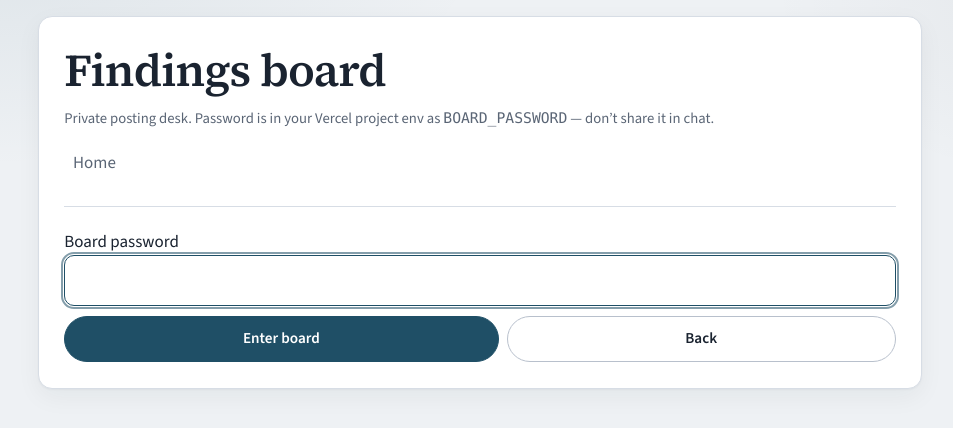
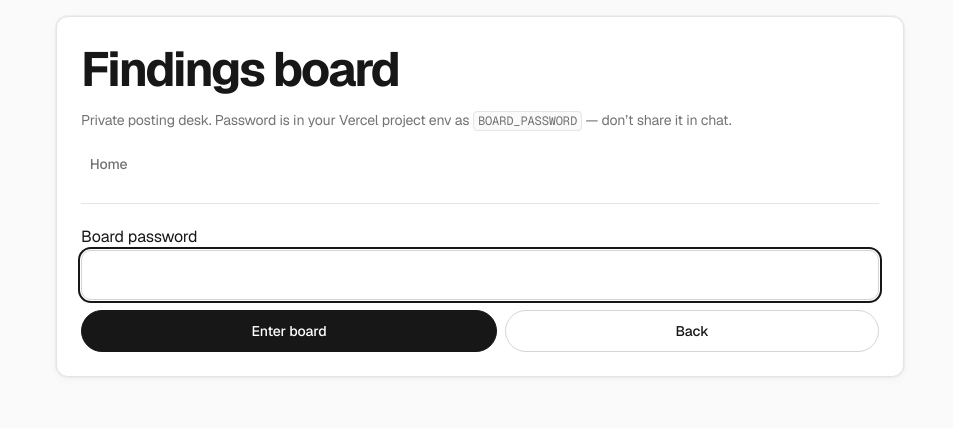
Before and after one commit to Darth-Hidious/findings-board, a Next.js app: page /board/login in a window 1280 px wide. Shown: the top 428 px of the page, without its empty margins (160-1113 px from the left). Built offline with nearby package versions, Linux system fonts and the light colour scheme; no server answers.

Commit message:
Switch to Geist and Next.js-style app UI
Google Sans is not publicly licensed; use Geist (Next/Vercel default)
across headings and body with a cleaner zinc app shell.

```diff
--- a/package.json
+++ b/package.json
@@ -9,6 +9,7 @@
     "lint": "eslint"
   },
   "dependencies": {
+    "geist": "^1.7.2",
     "next": "16.2.11",
     "react": "19.2.4",
     "react-dom": "19.2.4",
--- a/src/app/globals.css
+++ b/src/app/globals.css
@@ -1,30 +1,31 @@
 @import "tailwindcss";
 
 :root {
-  --bg: #eef1f4;
+  --bg: #fafafa;
   --paper: #ffffff;
-  --ink: #1a2330;
-  --muted: #5a6575;
-  --line: #d7dde5;
-  --line-strong: #b8c0cc;
-  --accent: #1f4f66;
-  --accent-soft: #e7f0f4;
-  --link: #1f4f66;
-  --link-visited: #3a5f72;
-  --warn: #8b2e2e;
-  --shadow: 0 1px 2px rgba(26, 35, 48, 0.04), 0 8px 24px rgba(26, 35, 48, 0.05);
-  --radius: 10px;
-  --pad: max(1.1rem, env(safe-area-inset-left));
-  --pad-r: max(1.1rem, env(safe-area-inset-right));
-  --pad-b: max(1.75rem, env(safe-area-inset-bottom));
-  --font-display: var(--font-source-serif), "Source Serif 4", Georgia, serif;
-  --font-body: var(--font-source-sans), "Source Sans 3", "Segoe UI", sans-serif;
+  --ink: #171717;
+  --muted: #737373;
+  --line: #e5e5e5;
+  --line-strong: #d4d4d4;
+  --accent: #171717;
+  --accent-soft: #f5f5f5;
+  --link: #171717;
+  --link-visited: #404040;
+  --warn: #b91c1c;
+  --shadow: 0 0 0 1px rgba(0, 0, 0, 0.04), 0 2px 8px rgba(0, 0, 0, 0.04);
+  --radius: 12px;
+  --pad: max(1rem, env(safe-area-inset-left));
+  --pad-r: max(1rem, env(safe-area-inset-right));
+  --pad-b: max(1.5rem, env(safe-area-inset-bottom));
+  --font-sans: var(--font-geist-sans), ui-sans-serif, system-ui, sans-serif;
+  --font-mono: var(--font-geist-mono), ui-monospace, monospace;
 }
 
 @theme inline {
   --color-background: var(--bg);
   --color-foreground: var(--ink);
-  --font-sans: var(--font-body);
+  --font-sans: var(--font-geist-sans), ui-sans-serif, system-ui, sans-serif;
+  --font-mono: var(--font-geist-mono), ui-monospace, monospace;
 }
 
 * {
@@ -34,7 +35,6 @@
 html {
   background: var(--bg);
   -webkit-text-size-adjust: 100%;
-  text-size-adjust: 100%;
   scroll-behavior: smooth;
 }
 
@@ -42,67 +42,61 @@ body {
   margin: 0;
   min-height: 100%;
   color: var(--ink);
-  font-family: var(--font-body);
-  font-size: 17px;
-  line-height: 1.55;
+  font-family: var(--font-sans);
+  font-size: 16px;
+  line-height: 1.6;
+  letter-spacing: -0.011em;
   overflow-x: hidden;
-  background:
-    radial-gradient(900px 420px at 12% -8%, rgba(31, 79, 102, 0.08), transparent 55%),
-    radial-gradient(700px 380px at 100% 0%, rgba(26, 35, 48, 0.05), transparent 50%),
-    var(--bg);
+  background: var(--bg);
 }
 
 a {
   color: var(--link);
   overflow-wrap: anywhere;
-  word-break: break-word;
-  text-underline-offset: 0.15em;
-}
-
-a:visited {
-  color: var(--link-visited);
+  text-underline-offset: 0.18em;
 }
 
 a:hover {
-  color: #163b4d;
+  opacity: 0.72;
 }
 
 h1,
 h2,
 h3 {
-  font-family: var(--font-display);
+  font-family: var(--font-sans);
   font-weight: 600;
   line-height: 1.2;
-  letter-spacing: -0.02em;
+  letter-spacing: -0.035em;
   overflow-wrap: anywhere;
   color: var(--ink);
+  margin: 0;
 }
 
 h1 {
-  font-size: clamp(2rem, 6vw, 2.85rem);
-  margin: 0 0 0.4rem;
+  font-size: clamp(2.1rem, 6vw, 3rem);
+  font-weight: 650;
+  letter-spacing: -0.045em;
 }
 
 h2 {
-  font-size: clamp(1.35rem, 3.5vw, 1.6rem);
-  margin: 0 0 0.65rem;
+  font-size: clamp(1.25rem, 3vw, 1.5rem);
 }
 
 h3 {
-  font-size: 1.12rem;
-  margin: 0 0 0.35rem;
+  font-size: 1.05rem;
+  letter-spacing: -0.025em;
 }
 
 p,
 ul,
 ol {
-  margin: 0.6rem 0;
+  margin: 0.65rem 0;
   overflow-wrap: anywhere;
 }
 
 ul,
 ol {
-  padding-left: 1.2rem;
+  padding-left: 1.15rem;
 }
 
 button,
@@ -114,24 +108,24 @@ select {
 }
 
 .shell {
-  width: min(920px, 100%);
+  width: min(880px, 100%);
   margin: 0 auto;
-  padding: 0.85rem var(--pad) var(--pad-b) var(--pad-r);
+  padding: 1.25rem var(--pad) var(--pad-b) var(--pad-r);
 }
 
 .topbar {
   position: sticky;
   top: 0;
   z-index: 40;
-  backdrop-filter: blur(10px);
-  background: rgba(238, 241, 244, 0.86);
-  border-bottom: 1px solid rgba(215, 221, 229, 0.9);
+  border-bottom: 1px solid var(--line);
+  background: rgba(250, 250, 250, 0.85);
+  backdrop-filter: saturate(180%) blur(12px);
 }
 
 .topbar-inner {
-  width: min(920px, 100%);
+  width: min(880px, 100%);
   margin: 0 auto;
-  padding: 0.7rem var(--pad);
+  padding: 0.75rem var(--pad);
   display: flex;
   align-items: center;
   justify-content: space-between;
@@ -139,12 +133,11 @@ select {
 }
 
 .brand {
-  font-family: var(--font-display);
   font-weight: 600;
-  font-size: 1.05rem;
+  font-size: 0.95rem;
+  letter-spacing: -0.03em;
   color: var(--ink);
   text-decoration: none;
-  letter-spacing: -0.02em;
 }
 
 .brand:visited {
@@ -154,84 +147,90 @@ select {
 .top-nav {
   display: flex;
   flex-wrap: wrap;
-  gap: 0.15rem;
+  gap: 0.1rem;
   justify-content: flex-end;
 }
 
 .top-nav a {
   text-decoration: none;
   color: var(--muted);
-  font-size: 0.92rem;
-  min-height: 2.5rem;
+  font-size: 0.875rem;
+  font-weight: 500;
+  min-height: 2.4rem;
   display: inline-flex;
   align-items: center;
-  padding: 0.35rem 0.55rem;
-  border-radius: 999px;
+  padding: 0.35rem 0.6rem;
+  border-radius: 8px;
 }
 
 .top-nav a:hover {
   color: var(--ink);
-  background: rgba(255, 255, 255, 0.7);
+  background: var(--accent-soft);
+  opacity: 1;
 }
 
 .panel {
   background: var(--paper);
   border: 1px solid var(--line);
-  border-radius: calc(var(--radius) + 4px);
+  border-radius: var(--radius);
   box-shadow: var(--shadow);
-  padding: clamp(1.25rem, 3vw, 2.1rem);
+  padding: clamp(1.35rem, 3.5vw, 2rem);
   margin-top: 1rem;
 }
 
 .hero {
-  padding-top: 0.4rem;
+  padding-top: 1.4rem;
+  padding-bottom: 1.5rem;
 }
 
 .eyebrow {
-  display: inline-block;
-  font-size: 0.78rem;
-  letter-spacing: 0.08em;
-  text-transform: uppercase;
-  color: var(--accent);
-  font-weight: 600;
-  margin-bottom: 0.7rem;
+  display: inline-flex;
+  align-items: center;
+  gap: 0.4rem;
+  font-size: 0.8rem;
+  font-weight: 500;
+  color: var(--muted);
+  margin-bottom: 0.85rem;
+  font-family: var(--font-mono);
+  letter-spacing: -0.02em;
 }
 
 .lede {
-  font-size: clamp(1.05rem, 2.4vw, 1.2rem);
+  font-size: clamp(1.02rem, 2.2vw, 1.125rem);
   color: var(--muted);
-  max-width: 38rem;
-  margin: 0.4rem 0 0;
+  max-width: 36rem;
+  margin: 0.75rem 0 0;
+  line-height: 1.55;
 }
 
 .hero-actions {
   display: flex;
   flex-wrap: wrap;
-  gap: 0.55rem;
-  margin-top: 1.35rem;
+  gap: 0.5rem;
+  margin-top: 1.5rem;
 }
 
 .section {
-  margin-top: 2.4rem;
-  padding-top: 0.2rem;
+  margin-top: 1rem;
 }
 
 .section-head {
   display: flex;
   flex-direction: column;
-  gap: 0.25rem;
-  margin-bottom: 1rem;
+  gap: 0.3rem;
+  margin-bottom: 1.1rem;
 }
 
 .section-head p {
   margin: 0;
   color: var(--muted);
+  font-size: 0.95rem;
 }
 
 .impact-grid {
   display: grid;
   grid-template-columns: 1fr;
-  gap: 0.75rem;
+  gap: 0.65rem;
   margin: 0;
   padding: 0;
   list-style: none;
@@ -245,34 +244,32 @@ select {
 
 .impact-item {
   border: 1px solid var(--line);
-  border-radius: var(--radius);
-  padding: 0.9rem 1rem;
-  background: linear-gradient(180deg, #fff, #f8fafb);
+  border-radius: 10px;
+  padding: 0.95rem 1rem;
+  background: var(--bg);
 }
 
 .impact-item strong {
   display: block;
-  font-family: var(--font-display);
-  font-size: 1.15rem;
-  margin-bottom: 0.15rem;
+  font-size: 0.98rem;
+  font-weight: 600;
+  letter-spacing: -0.02em;
+  margin-bottom: 0.2rem;
 }
 
 .impact-item span {
   color: var(--muted);
-  font-size: 0.95rem;
+  font-size: 0.88rem;
 }
 
 .work-list {
   list-style: none;
   padding: 0;
   margin: 0;
-  display: flex;
-  flex-direction: column;
-  gap: 0;
 }
 
 .work-list > li {
-  padding: 1.15rem 0;
+  padding: 1.2rem 0;
   border-top: 1px solid var(--line);
 }
 
@@ -282,26 +279,29 @@ select {
 
 .work-meta {
   color: var(--muted);
-  font-size: 0.9rem;
-  margin: 0.15rem 0 0.45rem;
+  font-size: 0.85rem;
+  margin: 0.25rem 0 0.5rem;
+  font-family: var(--font-mono);
+  letter-spacing: -0.02em;
 }
 
 .pill-row {
   display: flex;
   flex-wrap: wrap;
   gap: 0.4rem;
-  margin-top: 0.85rem;
+  margin-top: 1.15rem;
 }
 
 .pill {
   display: inline-flex;
   align-items: center;
-  padding: 0.28rem 0.65rem;
+  padding: 0.3rem 0.65rem;
   border-radius: 999px;
-  background: var(--accent-soft);
-  color: var(--accent);
-  font-size: 0.82rem;
-  font-weight: 600;
+  background: var(--bg);
+  border: 1px solid var(--line);
+  color: var(--muted);
+  font-size: 0.78rem;
+  font-weight: 500;
 }
 
 .muted {
@@ -310,7 +310,7 @@ select {
 
 .meta {
   color: var(--muted);
-  font-size: 0.92rem;
+  font-size: 0.88rem;
 }
 
 .btn {
@@ -318,17 +318,18 @@ select {
   align-items: center;
   justify-content: center;
   margin: 0;
-  padding: 0.65rem 1rem;
-  min-height: 2.75rem;
+  padding: 0.55rem 0.95rem;
+  min-height: 2.5rem;
   border: 1px solid var(--line-strong);
   background: #fff;
   color: var(--ink);
   text-decoration: none;
   cursor: pointer;
   border-radius: 999px;
-  font-size: 0.95rem;
-  font-weight: 600;
-  transition: background 140ms ease, border-color 140ms ease, transform 140ms ease;
+  font-size: 0.875rem;
+  font-weight: 500;
+  letter-spacing: -0.01em;
+  transition: background 120ms ease, border-color 120ms ease, color 120ms ease;
   -webkit-tap-highlight-color: transparent;
 }
 
@@ -337,20 +338,18 @@ select {
 }
 
 .btn:hover {
-  background: #f3f6f8;
-  border-color: #9aa7b6;
-  transform: translateY(-1px);
+  background: var(--bg);
+  opacity: 1;
 }
 
 .btn:disabled {
-  opacity: 0.55;
+  opacity: 0.5;
   cursor: not-allowed;
-  transform: none;
 }
 
 .btn-primary {
-  background: var(--accent);
-  border-color: var(--accent);
+  background: var(--ink);
+  border-color: var(--ink);
   color: #fff;
 }
 
@@ -359,14 +358,14 @@ select {
 }
 
 .btn-primary:hover {
-  background: #163b4d;
-  border-color: #163b4d;
+  background: #404040;
+  border-color: #404040;
   color: #fff;
 }
 
 .btn-danger {
   color: var(--warn);
-  border-color: color-mix(in srgb, var(--warn) 45%, #fff);
+  border-color: #fecaca;
 }
 
 .btn-row {
@@ -377,18 +376,13 @@ select {
 
 .btn-row .btn {
   flex: 1 1 auto;
-  min-width: 7.5rem;
+  min-width: 7rem;
 }
 
 @media (max-width: 640px) {
   .btn-row .btn {
     flex: 1 1 100%;
     width: 100%;
-  }
-
-  .top-nav a {
-    font-size: 0.85rem;
-    padding: 0.3rem 0.45rem;
   }
 }
 
@@ -397,31 +391,30 @@ select {
   border: 1px solid var(--line-strong);
   background: #fff;
   color: var(--ink);
-  padding: 0.75rem 0.8rem;
-  min-height: 2.75rem;
+  padding: 0.7rem 0.8rem;
+  min-height: 2.6rem;
   font-size: 16px;
   border-radius: 10px;
 }
 
 textarea.field {
   min-height: 7rem;
-  line-height: 1.4;
+  line-height: 1.45;
   resize: vertical;
 }
 
 .field:focus {
-  outline: 2px solid color-mix(in srgb, var(--accent) 55%, #fff);
+  outline: 2px solid #171717;
   outline-offset: 1px;
-  border-color: var(--accent);
 }
 
 .thread-list {
   list-style: decimal;
-  padding-left: 1.25rem;
+  padding-left: 1.2rem;
 }
 
 .thread-list li {
-  margin-bottom: 0.9rem;
+  margin-bottom: 0.8rem;
 }
 
 .findings-list {
@@ -432,13 +425,13 @@ textarea.field {
 
 .findings-list > li {
   margin: 0;
-  padding: 1.2rem 0;
+  padding: 1.15rem 0;
   border-top: 1px solid var(--line);
 }
 
 .creds {
   display: grid;
-  gap: 0.75rem;
+  gap: 0.65rem;
 }
 
 @media (min-width: 700px) {
@@ -449,28 +442,27 @@ textarea.field {
 
 .cred {
   border: 1px solid var(--line);
-  border-radius: var(--radius);
+  border-radius: 10px;
   padding: 0.95rem 1rem;
-  background: #fbfcfd;
+  background: var(--bg);
 }
 
 .site-footer {
-  margin-top: 2rem;
-  padding: 1.2rem 0 0.4rem;
+  margin-top: 1.5rem;
+  padding: 1.25rem 0 0.5rem;
   border-top: 1px solid var(--line);
   color: var(--muted);
-  font-size: 0.92rem;
+  font-size: 0.875rem;
 }
 
-/* Board compatibility wrappers */
 .page {
-  width: min(920px, 100%);
+  width: min(880px, 100%);
   margin: 0 auto;
   padding: 1rem var(--pad) var(--pad-b) var(--pad-r);
 }
 
 .page-wide {
-  width: min(1040px, 100%);
+  width: min(1000px, 100%);
 }
 
 .site-header nav {
@@ -484,24 +476,27 @@ textarea.field {
 .site-header nav a {
   text-decoration: none;
   color: var(--muted);
-  min-height: 2.5rem;
+  min-height: 2.4rem;
   display: inline-flex;
   align-items: center;
   padding: 0.35rem 0.55rem;
-  border-radius: 999px;
+  border-radius: 8px;
+  font-weight: 500;
+  font-size: 0.875rem;
 }
 
 .site-header nav a:hover {
-  background: rgba(255, 255, 255, 0.75);
+  background: var(--accent-soft);
   color: var(--ink);
+  opacity: 1;
 }
 
 .board-shell {
   background: var(--paper);
   border: 1px solid var(--line);
-  border-radius: calc(var(--radius) + 4px);
+  border-radius: var(--radius);
   box-shadow: var(--shadow);
-  padding: clamp(1rem, 2.5vw, 1.6rem);
+  padding: clamp(1rem, 2.5vw, 1.5rem);
 }
 
 .board-layout {
@@ -511,8 +506,8 @@ textarea.field {
 @media (min-width: 900px) {
   .board-layout {
     display: grid;
-    grid-template-columns: 16rem 1fr;
-    gap: 1.5rem;
+    grid-template-columns: 15.5rem 1fr;
+    gap: 1.35rem;
   }
 }
 
@@ -528,33 +523,32 @@ textarea.field {
   width: 100%;
   text-align: left;
   margin: 0;
-  padding: 0.8rem 0.75rem;
-  min-height: 3rem;
+  padding: 0.75rem 0.7rem;
+  min-height: 2.9rem;
   border: 1px solid var(--line);
-  background: #f7f9fb;
+  background: var(--bg);
   border-radius: 10px;
   cursor: pointer;
+  font-size: 0.9rem;
 }
 
 .inbox button.active {
-  border-color: var(--accent);
-  background: var(--accent-soft);
+  border-color: var(--ink);
+  background: #fff;
   font-weight: 600;
 }
 
 .media-frame {
   margin-top: 0.75rem;
   border: 1px solid var(--line);
-  border-radius: var(--radius);
-  background: #eef2f5;
-  max-width: 100%;
+  border-radius: 10px;
+  background: var(--bg);
   overflow: hidden;
 }
 
 .media-frame img {
   display: block;
   width: 100%;
-  max-width: 100%;
   height: auto;
 }
 
@@ -563,7 +557,7 @@ textarea.field {
   bottom: 0;
   margin: 1rem 0 0;
   padding: 0.85rem 0 calc(0.85rem + env(safe-area-inset-bottom));
-  background: linear-gradient(180deg, rgba(255, 255, 255, 0.4), #fff 35%);
+  background: linear-gradient(180deg, rgba(255, 255, 255, 0.5), #fff 40%);
   border-top: 1px solid var(--line);
   z-index: 5;
 }
@@ -589,5 +583,14 @@ textarea.field {
 hr {
   border: none;
   border-top: 1px solid var(--line);
-  margin: 1.4rem 0;
+  margin: 1.25rem 0;
 }
+
+code {
+  font-family: var(--font-mono);
+  font-size: 0.86em;
+  background: var(--bg);
+  padding: 0.1em 0.35em;
+  border-radius: 4px;
+  border: 1px solid var(--line);
+}
--- a/src/app/layout.tsx
+++ b/src/app/layout.tsx
@@ -1,24 +1,13 @@
 import type { Metadata, Viewport } from "next";
-import { Source_Sans_3, Source_Serif_4 } from "next/font/google";
+import { GeistSans } from "geist/font/sans";
+import { GeistMono } from "geist/font/mono";
 import { getConfig } from "@/lib/config";
 import "./globals.css";
-
-const sourceSans = Source_Sans_3({
-  subsets: ["latin"],
-  variable: "--font-source-sans",
-  display: "swap",
-});
-
-const sourceSerif = Source_Serif_4({
-  subsets: ["latin"],
-  variable: "--font-source-serif",
-  display: "swap",
-});
 
 const config = getConfig();
 
 export const metadata: Metadata = {
-  title: `${config.siteName} — CV & portfolio`,
+  title: `${config.siteName}`,
   description: config.siteTagline,
 };
 
@@ -27,7 +16,7 @@ export const viewport: Viewport = {
   initialScale: 1,
   maximumScale: 5,
   viewportFit: "cover",
-  themeColor: "#eef1f4",
+  themeColor: "#ffffff",
 };
 
 export default function RootLayout({
@@ -38,9 +27,11 @@ export default function RootLayout({
   return (
     <html
       lang="en"
-      className={`${sourceSans.variable} ${sourceSerif.variable} h-full`}
+      className={`${GeistSans.variable} ${GeistMono.variable} h-full`}
     >
-      <body className="min-h-full">{children}</body>
+      <body className={`${GeistSans.className} min-h-full antialiased`}>
+        {children}
+      </body>
     </html>
   );
 }
```
Also changed, not shown: src/app/page.tsx (+37 -48 lines), 1 other file (tests, documents, lock files or other folders).
